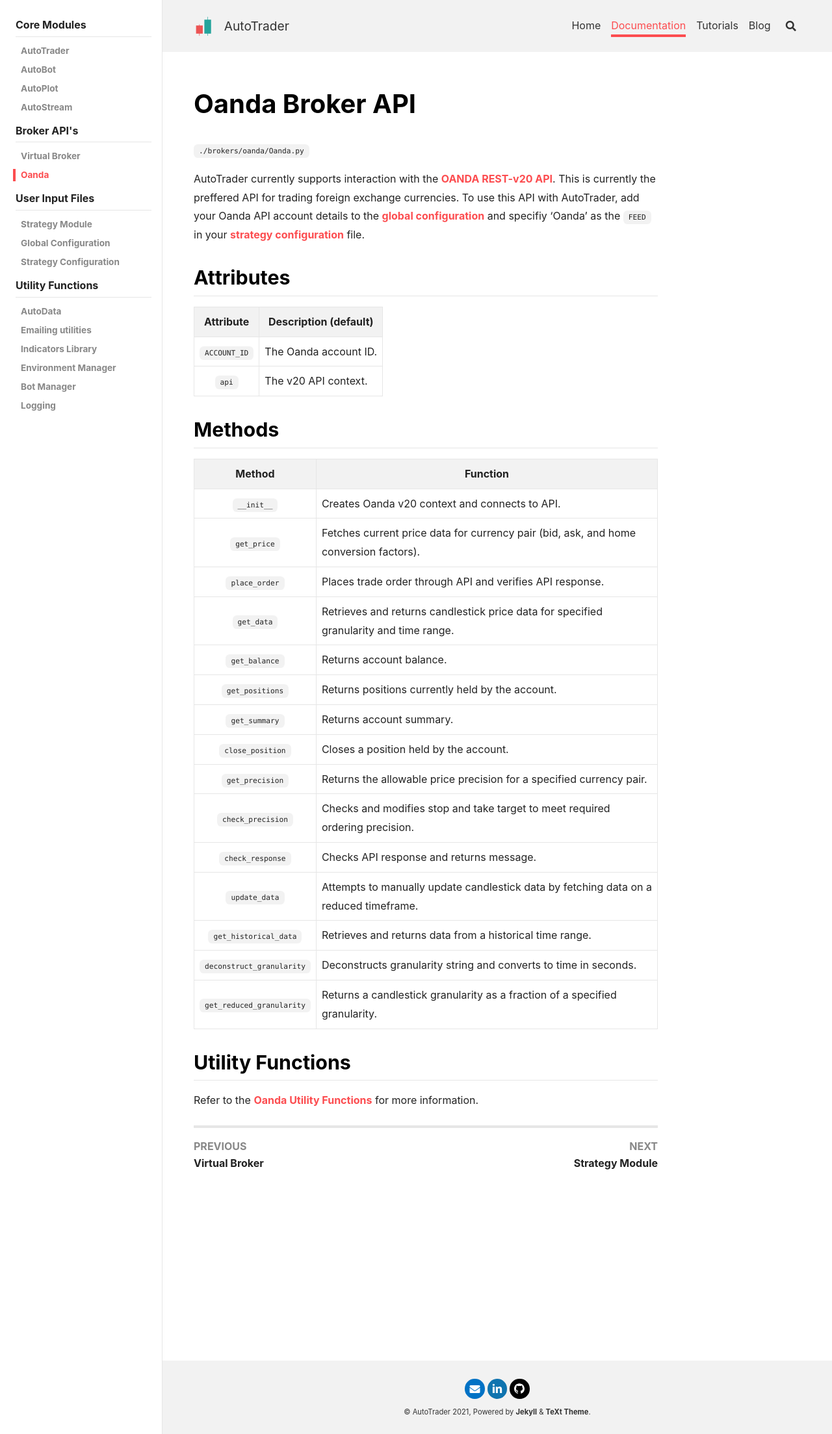
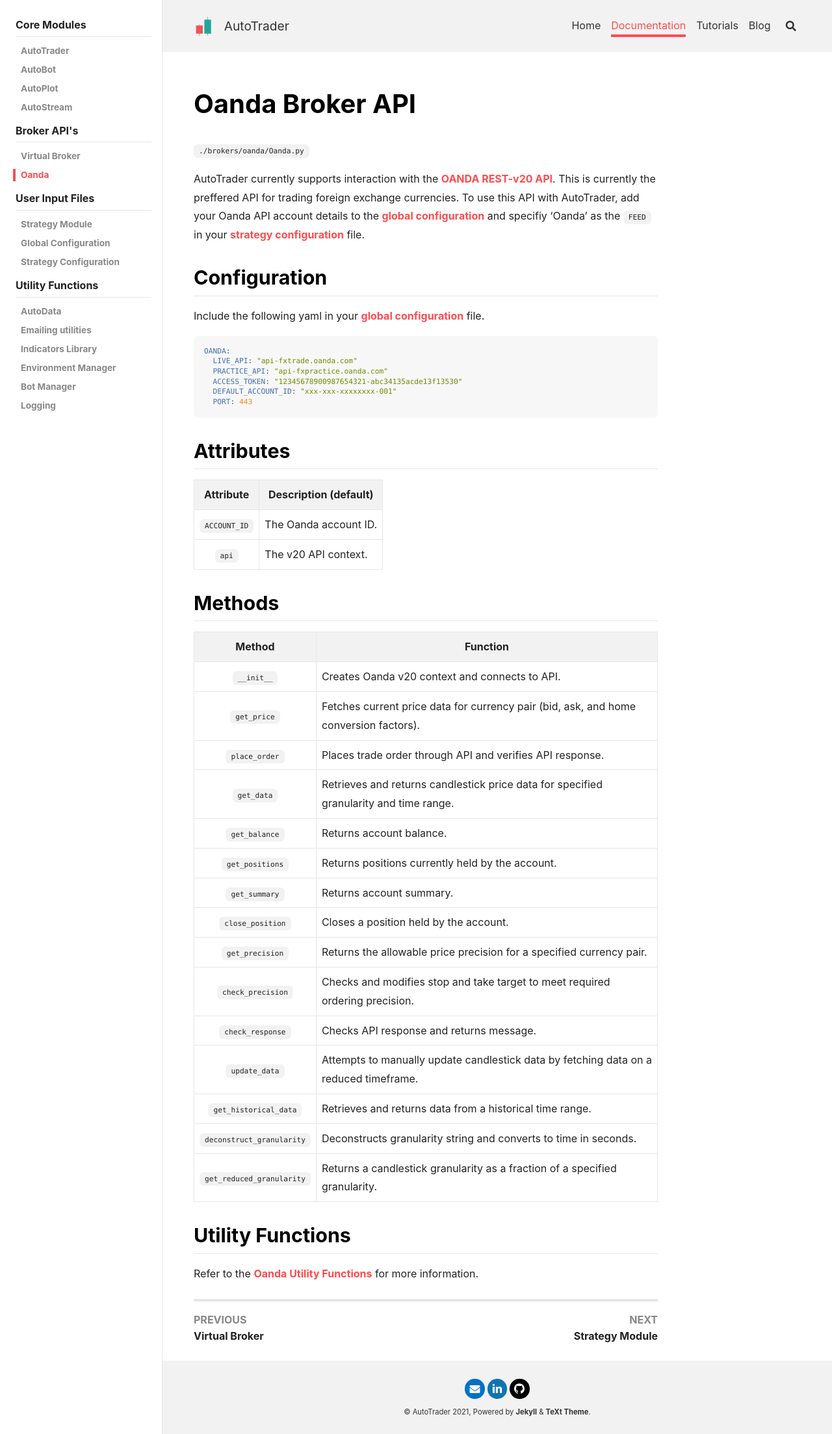
Before and after one commit to kieran-mackle/AutoTrader, a Jekyll site: the page built from content/_documentation/2.2-oanda.md, in a window 1280 px wide. Shown: the whole page at 65% size. Built offline with Jekyll 4.4.1, drawn with Linux system fonts in a browser that asks for light colours; nearby versions of some CDN libraries.

Commit message:
docs: added config boilerplate

````diff
--- a/content/_documentation/2.2-oanda.md
+++ b/content/_documentation/2.2-oanda.md
@@ -15,6 +15,18 @@
 account details to the [global configuration](configuration-global) and specifiy 'Oanda' as the `FEED` in your
 [strategy configuration](configuration-strategy) file.
 
+
+## Configuration
+Include the following yaml in your [global configuration](configuration-global) file.
+
+```yaml
+OANDA:
+  LIVE_API: "api-fxtrade.oanda.com"
+  PRACTICE_API: "api-fxpractice.oanda.com"
+  ACCESS_TOKEN: "12345678900987654321-abc34135acde13f13530"
+  DEFAULT_ACCOUNT_ID: "xxx-xxx-xxxxxxxx-001"
+  PORT: 443
+```
 
 
 ## Attributes
````
